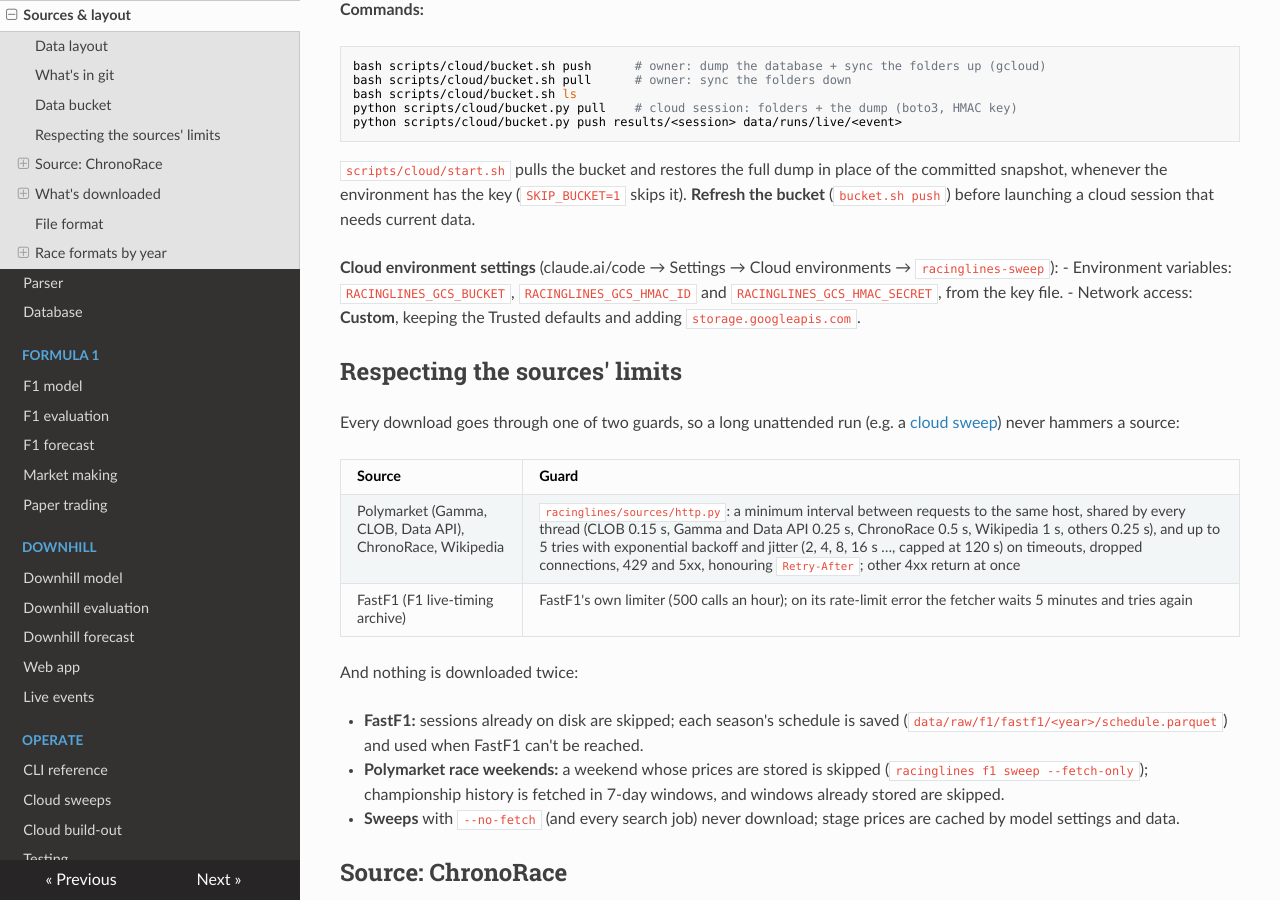
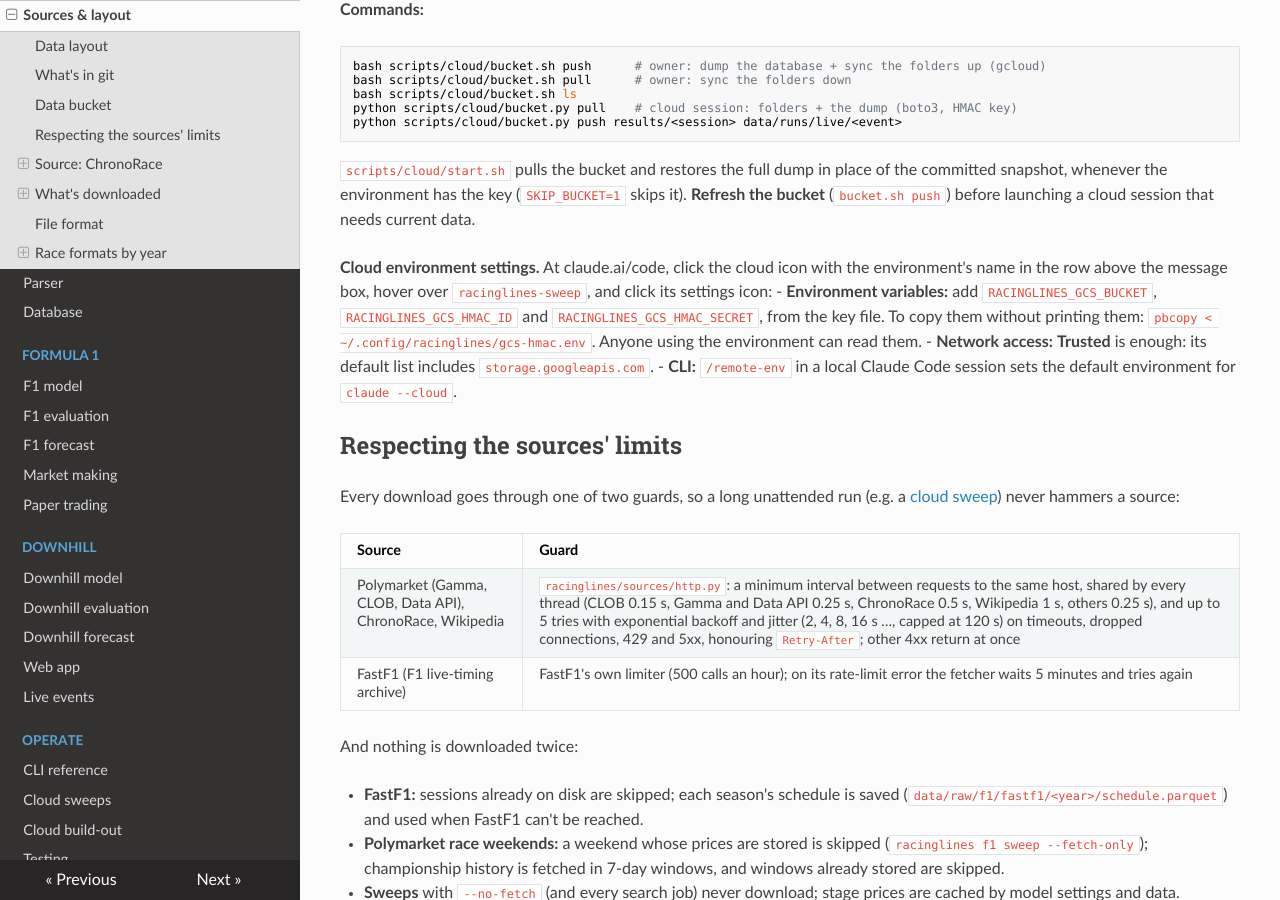
Before and after one commit to lalligagger/racinglines-public, an MkDocs documentation site: the page built from docs/data.md, in a window 1280 px wide and 900 px high, scrolled down 2037 px. Built offline with MkDocs 1.6.1, drawn with Linux system fonts in a browser that asks for light colours; nearby versions of some CDN libraries.

Commit message:
Docs: where cloud environments are edited; Trusted network already reaches the bucket
Co-Authored-By: Claude Opus 5.5 <noreply@anthropic.com>

```diff
--- a/docs/data.md
+++ b/docs/data.md
@@ -96,10 +96,13 @@ python scripts/cloud/bucket.py push results/<session> data/runs/live/<event>
 snapshot, whenever the environment has the key (`SKIP_BUCKET=1` skips it). **Refresh the bucket**
 (`bucket.sh push`) before launching a cloud session that needs current data.
 
-**Cloud environment settings** (claude.ai/code → Settings → Cloud environments →
-`racinglines-sweep`):
-- Environment variables: `RACINGLINES_GCS_BUCKET`, `RACINGLINES_GCS_HMAC_ID` and `RACINGLINES_GCS_HMAC_SECRET`, from the key file.
-- Network access: **Custom**, keeping the Trusted defaults and adding `storage.googleapis.com`.
+**Cloud environment settings.** At claude.ai/code, click the cloud icon with the environment's name
+in the row above the message box, hover over `racinglines-sweep`, and click its settings icon:
+- **Environment variables:** add `RACINGLINES_GCS_BUCKET`, `RACINGLINES_GCS_HMAC_ID` and
+  `RACINGLINES_GCS_HMAC_SECRET`, from the key file. To copy them without printing them:
+  `pbcopy < ~/.config/racinglines/gcs-hmac.env`. Anyone using the environment can read them.
+- **Network access:** **Trusted** is enough: its default list includes `storage.googleapis.com`.
+- **CLI:** `/remote-env` in a local Claude Code session sets the default environment for `claude --cloud`.
 
 ## Respecting the sources' limits
 
```
Also changed, not shown: docs/cloud-sweep.md (+2 -1 lines).
